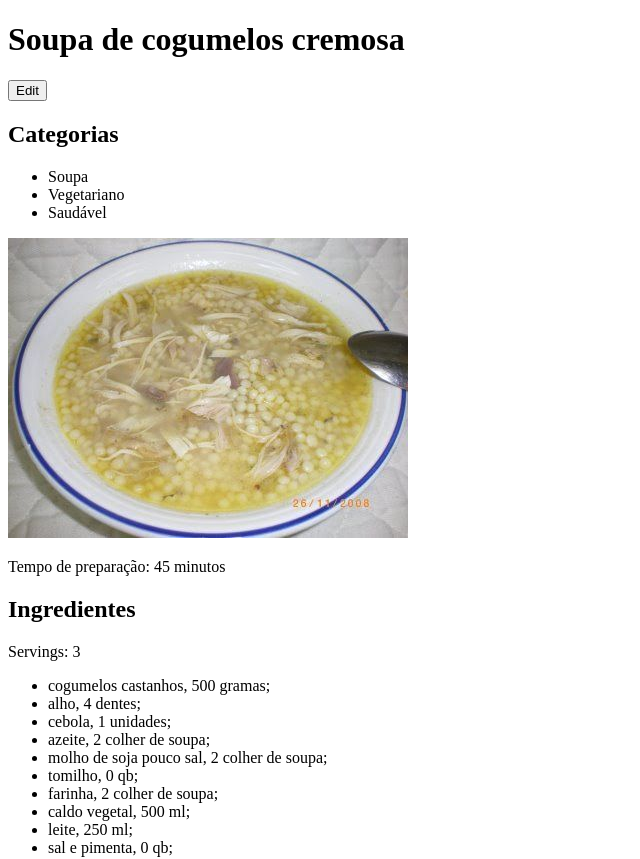
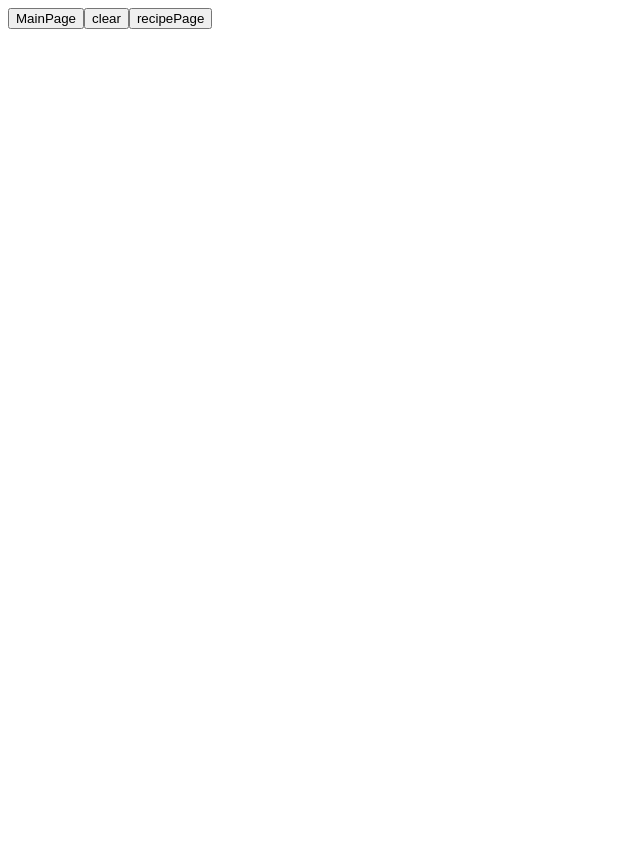
Before and after one commit to awoken-coder/cooking-website, a React (Create React App) app in the folder frontend/: page / in a window 1280 px wide. Shown: the top 859 px of the page, without its empty margins (0-640 px from the left). After the commit the page ends 800 px from the top, so only its background shows below. Built offline with nearby package versions, Linux system fonts and the light colour scheme; data requests are answered from the project's data file.

Commit message:
added services into its own folder

```diff
--- a/frontend/src/App.js
+++ b/frontend/src/App.js
@@ -1,25 +1,42 @@
-import React, {useState, useEffect} from 'react'
+import React, { useState, useEffect } from 'react'
 import RecipePage from './components/RecipePage'
+import MainPage from './components/MainPage'
+import recipeService from './services/recipes'
 
-import axios from 'axios'
-const baseUrl = 'http://localhost:3001/recipes'
 
 
 const App = () => {
   const [recipes, setRecipes] = useState([{}])
+  const [page, setPage] = useState('')
 
-  useEffect( () =>  {
-    const fetchRecipes = async () => {
-      const res = await axios.get(baseUrl)
-      console.log(res.data,'axios response')
-      setRecipes(res.data)
+  useEffect(() => {   //Fetches all data when loads
+    recipeService
+      .getAll()
+      .then(res => setRecipes(res))
+      .catch(err => console.log(err))
+  }, [])
+  const renderSwitch = (page) => {
+    switch (page) {
+      case ('recipe'):
+        return (<RecipePage recipes={recipes[1]} />)
+      case ('mainPage'):
+        return (<MainPage></MainPage>)
+      default:
+        return (
+          <div>
+          </div>
+        )
     }
-    fetchRecipes()
-  },[])
+  }
+  return (
+    <div>
+      <button onClick={() => setPage('mainPage')}>MainPage</button>
+      <button onClick={() => setPage('')}>clear</button>
+      <button onClick={() => setPage('recipe')}>recipePage</button>
+      {renderSwitch(page)}
+    </div>
+  )
 
-  return (
-    <RecipePage recipes={recipes[1]} />
-  )
 }
 
 export default App;
--- /dev/null
+++ b/frontend/src/components/MainPage.js
@@ -0,0 +1,16 @@
+import React from 'react'
+
+const MainPage = () => {
+    return (
+        <div>
+            <h1>Cooking Time</h1>
+            <form>
+                <input type="text"/>
+                <input type="text"/>
+                <button type="submit" onClick={()=>'ola'}>filter</button>
+            </form>
+        </div>
+    )
+}
+
+export default MainPage
--- a/frontend/src/services/recipes.js
+++ b/frontend/src/services/recipes.js
@@ -1 +1,16 @@
 import axios from 'axios'
+const baseUrl = 'http://localhost:3001/recipes'
+
+const getAll = () => {
+    const res = axios.get(baseUrl)
+    return res.then(res => res.data)
+}
+const update = (id, newObject) => {
+    const request = axios.put(`${baseUrl}/${id}`, newObject)
+    return request.then(response => response.data)
+}
+const recipeService = {
+    getAll,
+    update
+}
+export default recipeService
```
